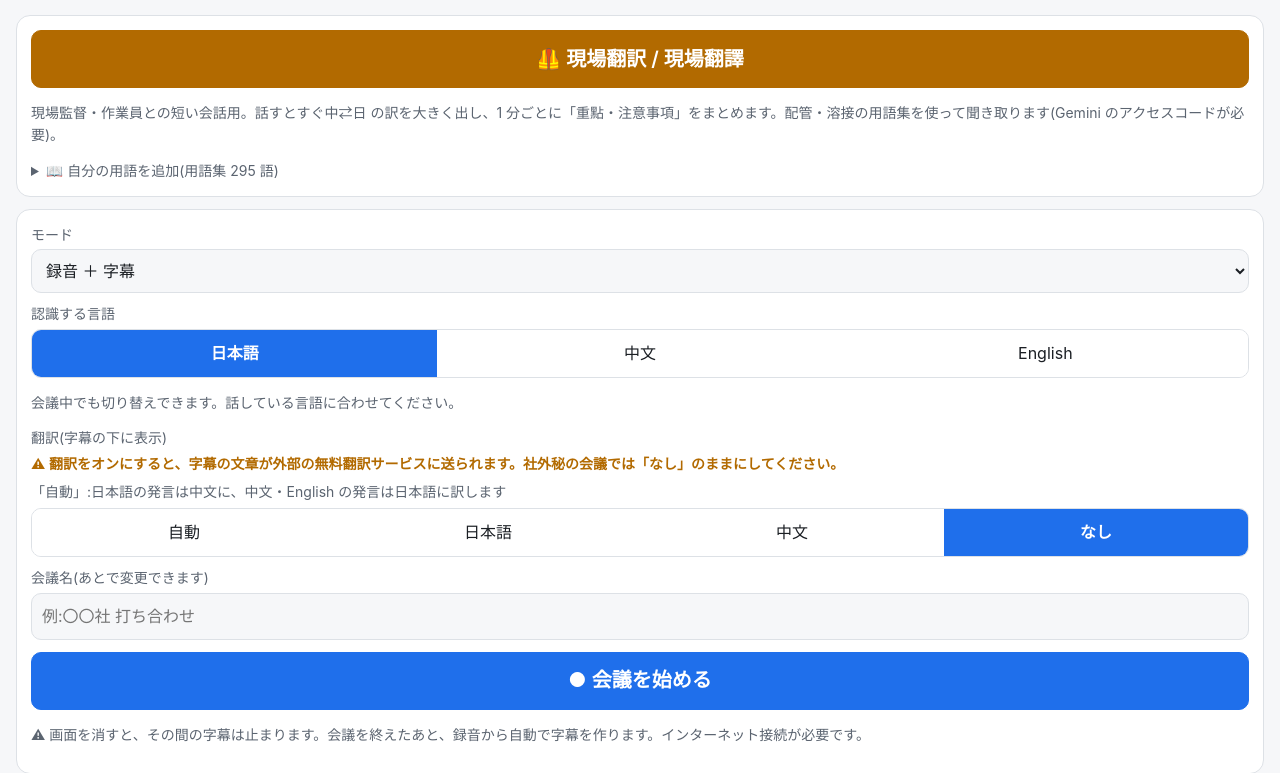
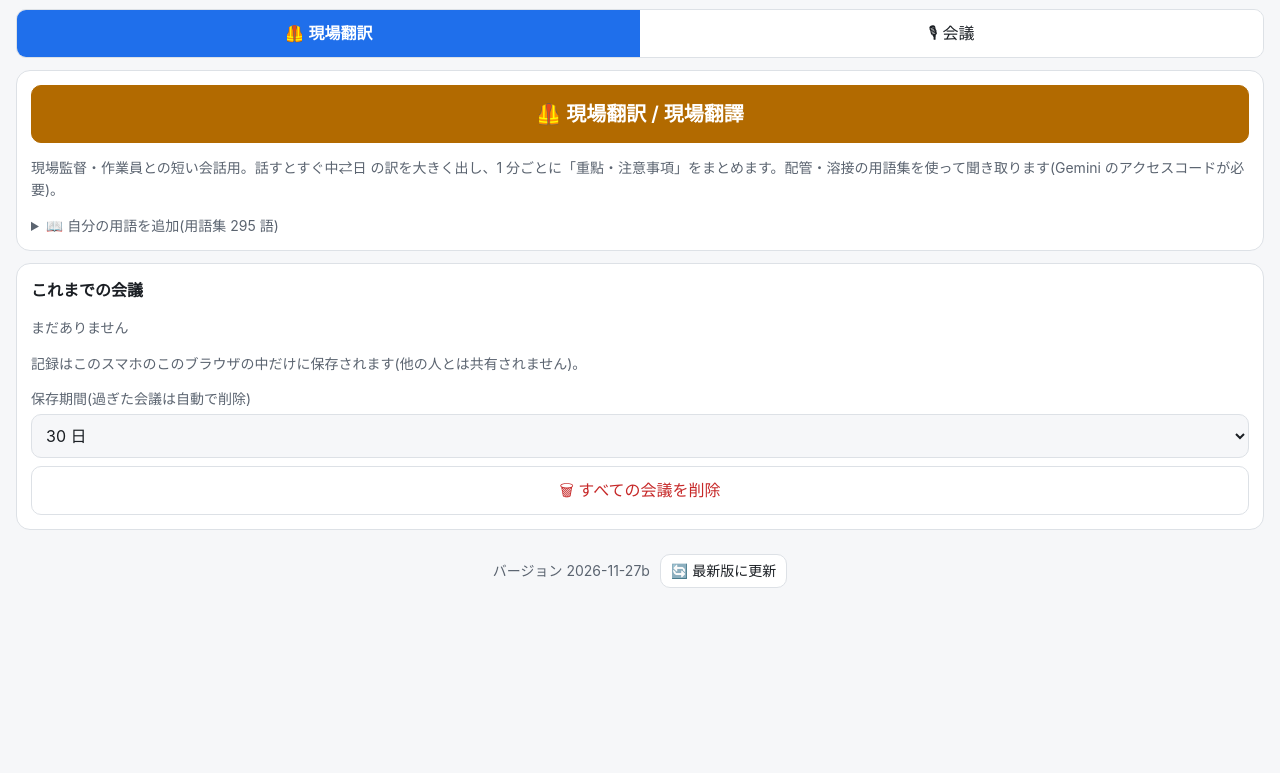
Before and after one commit to lee09930239-dotcom/kaigi-mobile, a plain HTML site: page index.html in a window 1280 px wide. Shown: the part 46-819 px from the top of the page. Drawn offline with Linux system fonts and the light colour scheme.

Commit message:
ホームを「現場翻訳/会議」の切り替えに(選んだ方だけ表示・前回の選択を記憶)
Co-Authored-By: Claude Opus 5.5 <noreply@anthropic.com>
Claude-Session: https://claude.ai/code/session_01BdqGyy4EMCrZy5JATEnYdj

```diff
--- a/index.html
+++ b/index.html
@@ -83,14 +83,15 @@ h2{font-size:16px;margin:0 0 8px}
 
 <!-- ホーム -->
 <section id="home">
-  <div class="card">
+  <div class="seg" id="kindSeg" style="margin-top:6px"><button data-k="site">🦺 現場翻訳</button><button data-k="meet">🎙 会議</button></div>
+  <div class="card" id="siteCard">
     <button id="siteBtn" class="primary big" style="background:var(--warn);border-color:var(--warn)">🦺 現場翻訳 / 現場翻譯</button>
     <p class="note">現場監督・作業員との短い会話用。話すとすぐ中⇄日 の訳を大きく出し、1 分ごとに「重點・注意事項」をまとめます。配管・溶接の用語集を使って聞き取ります(Gemini のアクセスコードが必要)。</p>
     <details><summary class="note">📖 自分の用語を追加(用語集 <span id="glN">0</span> 語)</summary>
       <p class="note">1 行に「中文=日本語」(例:二次配=二次配管)。いくつかの言い方は「、」で区切る。このスマホに保存され、次の一言から使われます。</p>
       <textarea id="myGloss" placeholder="中文=日本語" style="min-height:80px"></textarea></details>
   </div>
-  <div class="card">
+  <div class="card" id="meetCard">
     <label for="mode" style="margin-top:0">モード</label>
     <select id="mode">
       <option value="gem" id="gemOpt" hidden>自動判定(Gemini)おすすめ</option>
@@ -157,7 +158,7 @@ h2{font-size:16px;margin:0 0 8px}
     <div id="dgSt"></div><div id="dgBody"></div>
   </div>
   <div id="caps" style="margin-top:10px"></div>
-  <label for="liveNotes">メモ(会議中に書けます)</label>
+  <label for="liveNotes" id="liveNotesL">メモ(会議中に書けます)</label>
   <textarea id="liveNotes" placeholder="大事な数字・決まったことなど"></textarea>
   <div style="margin-top:12px"><button id="stopBtn" class="primary big" style="background:var(--ng);border-color:var(--ng)">■ 会議を終える</button></div>
 </section>
@@ -221,7 +222,7 @@ h2{font-size:16px;margin:0 0 8px}
   <button id="delBtn" class="danger" style="width:100%">🗑 この会議を削除</button>
 </section>
 
-<p class="note" style="text-align:center;margin-top:24px">バージョン <span id="ver">2026-11-27a</span> <button id="updBtn" style="min-height:34px;padding:4px 10px;margin-left:6px">🔄 最新版に更新</button></p>
+<p class="note" style="text-align:center;margin-top:24px">バージョン <span id="ver">2026-11-27b</span> <button id="updBtn" style="min-height:34px;padding:4px 10px;margin-left:6px">🔄 最新版に更新</button></p>
 <div id="updBar" class="hidden" style="position:fixed;left:0;right:0;top:0;background:var(--pri);color:#fff;padding:12px 16px;z-index:8;display:flex;gap:10px;align-items:center"><span style="flex:1">新しいバージョンがあります</span><button id="updNow" style="min-height:38px;color:var(--pri)">更新する</button></div>
 <div id="toast"></div>
 
@@ -455,7 +456,7 @@ async function startMeeting(site){site=site===true;if(site&&!gemKey){toast('現
   $('#liveNotes').value='';$('#liveWarn').classList.add('hidden');
   $('#liveMode').textContent={both:'録音中・字幕あり',cap:'字幕のみ(録音なし)',rec:'録音のみ(字幕なし)',gem:'録音中・自動判定(Gemini)'}[mode];$('#langSeg2').classList.toggle('hidden',isGem);$('#tgtSeg2').classList.toggle('hidden',isGem);
   if(isGem)interimEl.textContent=site?'(話し終わると 2〜4 秒で訳が出ます)':'(言語は自動判定。約 6 秒ごとに字幕が出ます)';
-  $('#siteBig').classList.toggle('hidden',!site);if(site){sbLast=null;$('#sbTr').textContent='';$('#sbSrc').textContent='';$('#sbTime').textContent='話すと、ここに訳が大きく出ます';$('#sbSpeak').disabled=true;$('#liveMode').textContent='🦺 現場翻訳'}dgLang=site?LS2.get('siteLang','zh'):LS2.get('dgLang','ja');
+  $('#siteBig').classList.toggle('hidden',!site);$('#liveNotesL').classList.toggle('hidden',site);$('#liveNotes').classList.toggle('hidden',site);if(site){sbLast=null;$('#sbTr').textContent='';$('#sbSrc').textContent='';$('#sbTime').textContent='話すと、ここに訳が大きく出ます';$('#sbSpeak').disabled=true;$('#liveMode').textContent='🦺 現場翻訳'}dgLang=site?LS2.get('siteLang','zh'):LS2.get('dgLang','ja');
   if(!useCap&&!isGem)interimEl.textContent='(字幕なしモード。録音は続いています)';
   setLangUI();show('live');keepAwake();if(useCap)startSR();dgStart();
   clearInterval(srWatch);if(useCap)srWatch=setInterval(()=>{if(!cur||!rec)return;const t=interimEl.textContent;if(itStart&&(Date.now()-itStart>10000||t.length>90))forceCommit()},1000);
@@ -542,6 +543,9 @@ $('#dgLang').onchange=()=>{dgLang=$('#dgLang').value;LS2.set(cur&&cur.site?'site
 $('#dgInt').onchange=()=>{const v=+$('#dgInt').value;if(cur&&cur.site){siteInt=v;LS2.set('siteInt',v)}else{dgInt=v;LS2.set('dgInt',v)}dgLast=Date.now();dgRender()};
 $('#dgNow').onclick=()=>dgRun(true);
 $('#liveNotes').oninput=()=>{if(cur){cur.notes=$('#liveNotes').value;saveSoon()}};
+function kindUI(k){k=k==='meet'?'meet':'site';LS2.set('homeKind',k);$('#siteCard').classList.toggle('hidden',k!=='site');$('#meetCard').classList.toggle('hidden',k!=='meet');
+  document.querySelectorAll('#kindSeg button').forEach(b=>b.classList.toggle('on',b.dataset.k===k))}
+document.querySelectorAll('#kindSeg button').forEach(b=>b.onclick=()=>kindUI(b.dataset.k));kindUI(LS2.get('homeKind','site'));
 $('#startBtn').onclick=()=>startMeeting(false);$('#siteBtn').onclick=()=>startMeeting(true);
 $('#stopBtn').onclick=async()=>{if(!cur)return;if(!confirm('会議を終えますか?'))return;const m=cur;m.useCap=false;clearInterval(tick);clearInterval(srWatch);clearInterval(dgTimer);
   if(rec){const r=rec;rec=null;try{r.stop()}catch(e){}}
```
